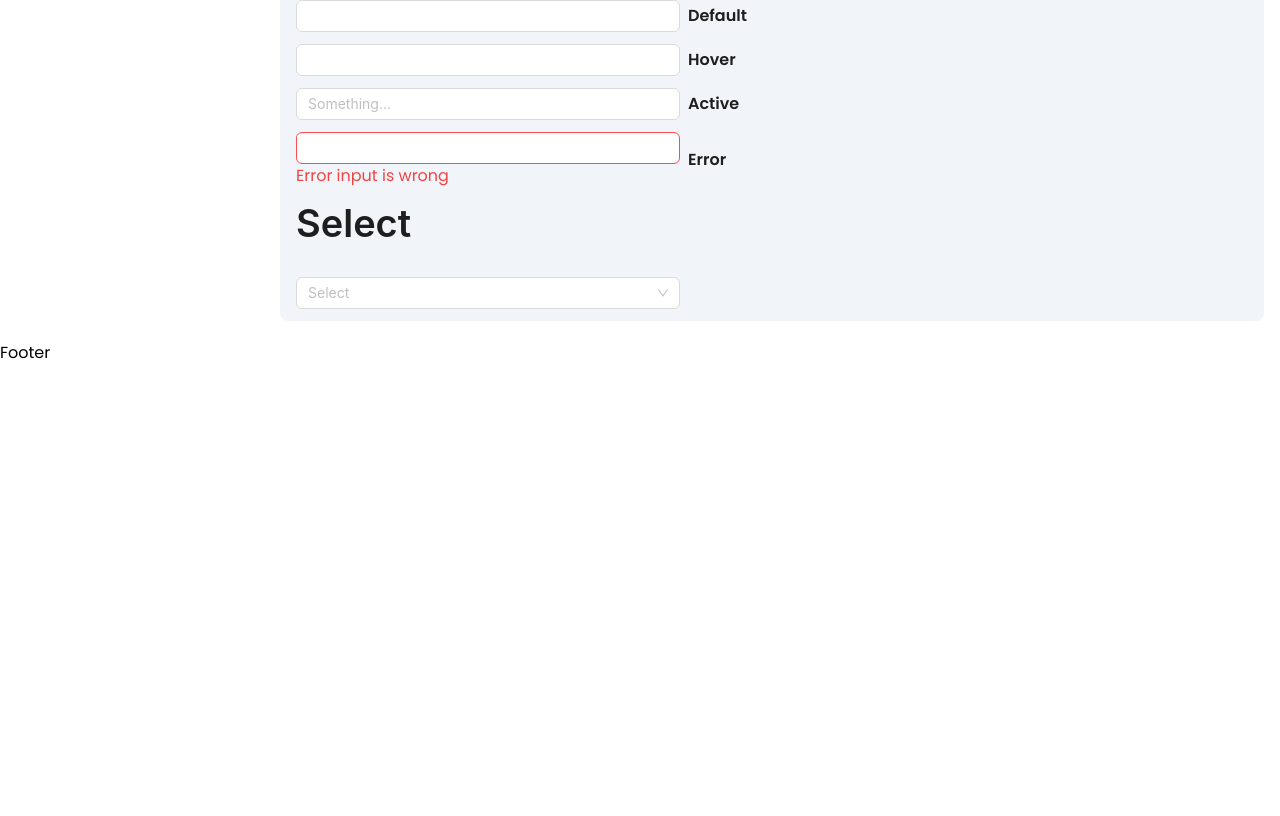
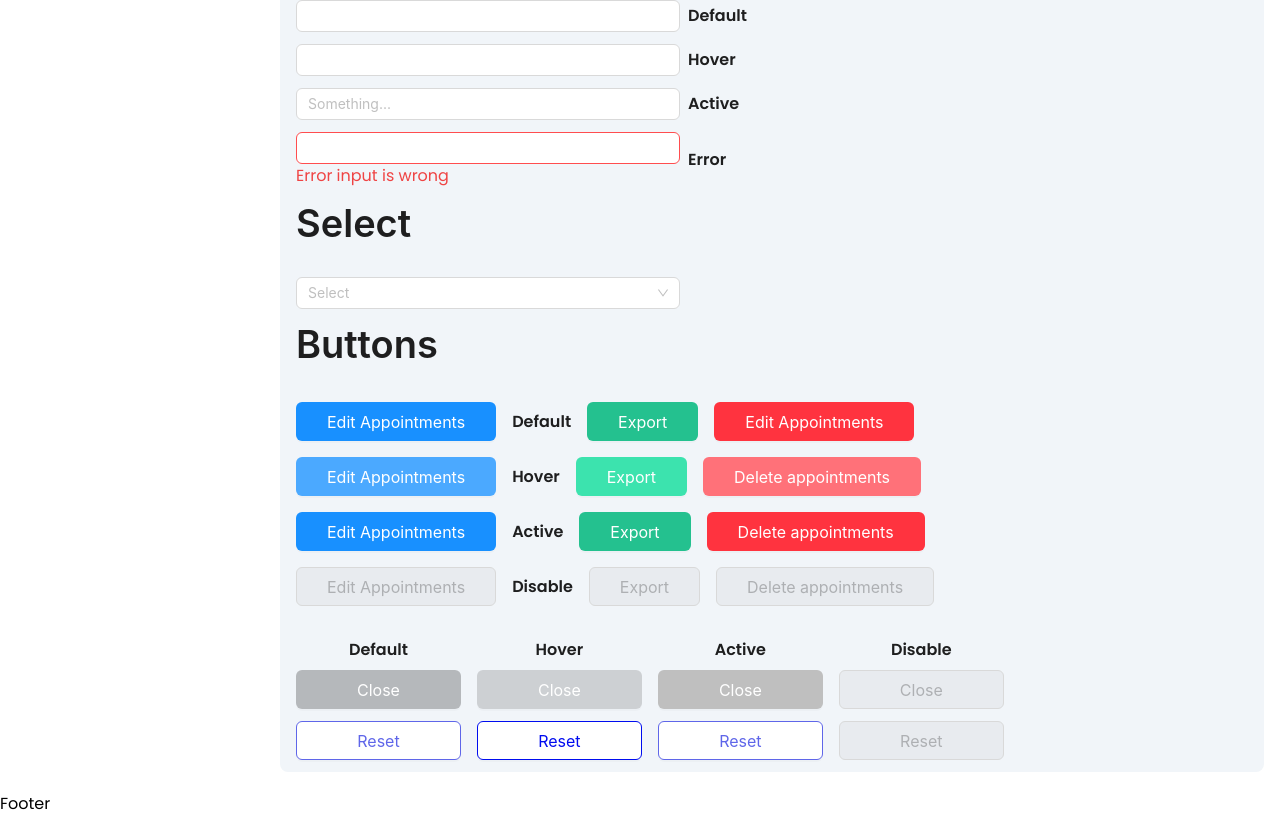
Before and after one commit to jontosh/drivingschool, a React (Vite) app: page /design/components in a window 1280 px wide. Shown: the part 1215-2031 px from the top of the page. Before the commit the page ends 1580 px from the top, so only its background shows below. Built offline with nearby package versions, Linux system fonts and the light colour scheme.

Commit message:
#fix #jsx updated "Select" and added "buttons"

```diff
--- a/src/components/form/index.jsx
+++ b/src/components/form/index.jsx
@@ -79,6 +79,7 @@ export const CustomSelect = ({
         value={value}
         onChange={onChange}
         placeholder={placeholder}
+        dropdownClassName={"border border-blue-500"}
       >
         {options.map(option => (
           <Option key={option.value} value={option.value}>{option.label}</Option>
--- a/src/pages/design/components.jsx
+++ b/src/pages/design/components.jsx
@@ -35,12 +35,12 @@ import { WiTime5 } from "react-icons/wi";
 import DesignStyle from "./design.module.scss";
 
 const options = [
-  { value: '1', label: 'Y1' },
-  { value: '2', label: 'Y2' },
-  { value: '3', label: 'Y3' },
-  { value: '4', label: 'Y4' },
-  { value: '5', label: 'Y5' },
-  { value: '6', label: 'Y6' }
+  { value: '', label: '' },
+  { value: '', label: '' },
+  { value: '', label: '' },
+  { value: '', label: '' },
+  { value: '', label: '' },
+  { value: '', label: '' }
 ]
 
 const Components = () => {
@@ -444,7 +444,7 @@ const Components = () => {
           </Title>
         </div>
       </div>
-      <div className={" flex flex-col gap-3 mb-3"}>
+      <div className={"flex flex-col gap-3 mb-3"}>
         <Typography.Title>
           Select
         </Typography.Title>
@@ -452,8 +452,226 @@ const Components = () => {
           <CustomSelect
             options={options}
             placeholder={"Select"}
-            className={"w-96"}
+            className={"w-96 bor"}
           />
+        </div>
+      </div>
+      <div className={"mb-3 flex flex-col gap-4"}>
+        <Typography.Title>
+          Buttons
+        </Typography.Title>
+        <div className={"flex items-center gap-4"}>
+          <ButtonComponent
+              defaultBg={"#1890FF"}
+              defaultHoverBg={"#1890FF"}
+              paddingInline={30}
+              controlHeight={39}
+          >
+            Edit Appointments
+          </ButtonComponent>
+          <Title level={2}>
+            Default
+          </Title>
+          <ButtonComponent
+              defaultBg={"#24C18F"}
+              defaultHoverBg={"#24C18F"}
+              paddingInline={30}
+              controlHeight={39}
+          >
+            Export
+          </ButtonComponent>
+          <ButtonComponent
+              defaultBg={"#FF333F"}
+              defaultHoverBg={"#FF333F"}
+              paddingInline={30}
+              controlHeight={39}
+          >
+            Edit Appointments
+          </ButtonComponent>
+        </div>
+        <div className={"flex items-center gap-4"}>
+          <ButtonComponent
+              defaultBg={"#4BA9FF"}
+              defaultHoverBg={"#4BA9FF"}
+              paddingInline={30}
+              controlHeight={39}
+          >
+            Edit Appointments
+          </ButtonComponent>
+          <Title level={2}>
+            Hover
+          </Title>
+          <ButtonComponent
+              defaultBg={"#3CE3AE"}
+              defaultHoverBg={"#3CE3AE"}
+              paddingInline={30}
+              controlHeight={39}
+          >
+            Export
+          </ButtonComponent>
+          <ButtonComponent
+              defaultBg={"#FF7179"}
+              defaultHoverBg={"#FF7179"}
+              paddingInline={30}
+              controlHeight={39}
+          >
+            Delete appointments
+          </ButtonComponent>
+        </div>
+        <div className={"flex items-center gap-4"}>
+          <ButtonComponent
+              defaultBg={"#1890FF"}
+              defaultHoverBg={"#1890FF"}
+              paddingInline={30}
+              controlHeight={39}
+          >
+            Edit Appointments
+          </ButtonComponent>
+          <Title level={2}>
+            Active
+          </Title>
+          <ButtonComponent
+              defaultBg={"#24C18F"}
+              defaultHoverBg={"#24C18F"}
+              paddingInline={30}
+              controlHeight={39}
+          >
+            Export
+          </ButtonComponent>
+          <ButtonComponent
+              defaultBg={"#FF333F"}
+              defaultHoverBg={"#FF333F"}
+              paddingInline={30}
+              controlHeight={39}
+          >
+            Delete appointments
+          </ButtonComponent>
+        </div>
+        <div className={"flex items-center gap-4"}>
+          <ButtonComponent
+              disabled={"disabled"}
+              defaultBg={"CFE8FF"}
+              defaultColor={"#000000"}
+              paddingInline={30}
+              controlHeight={39}
+          >
+            Edit Appointments
+          </ButtonComponent>
+          <Title level={2}>
+            Disable
+          </Title>
+          <ButtonComponent
+              disabled={"disabled"}
+              defaultBg={"#24C18F"}
+              defaultHoverBg={"#24C18F"}
+              paddingInline={30}
+              controlHeight={39}
+          >
+            Export
+          </ButtonComponent>
+          <ButtonComponent
+              disabled={"disabled"}
+              defaultBg={"#FFB7BB"}
+              paddingInline={30}
+              controlHeight={39}
+          >
+            Delete appointments
+          </ButtonComponent>
+        </div>
+        <div className={"flex gap-4 pt-5"}>
+          <div className={"flex flex-col gap-3 text-center"}>
+            <Title level={1}>
+              Default
+            </Title>
+            <ButtonComponent
+                controlHeight={39}
+                defaultBg={"#00000040"}
+                defaultHoverBg={"#00000040"}
+                paddingInline={60}
+            >
+              Close
+            </ButtonComponent>
+            <ButtonComponent
+                controlHeight={39}
+                defaultBg={"#FFFFFF"}
+                defaultHoverBg={"#FFFFFF"}
+                defaultColor={"#5F66E9"}
+                defaultHoverColor={"#5F66E9"}
+                defaultBorderColor={"#5F66E9"}
+                paddingInline={60}
+            >
+              Reset
+            </ButtonComponent>
+          </div>
+          <div className={"flex flex-col gap-3 text-center"}>
+            <Title level={1}>
+              Hover
+            </Title>
+            <ButtonComponent
+                controlHeight={39}
+                defaultBg={"#5F5F5F40"}
+                defaultHoverBg={"#5F5F5F40"}
+                paddingInline={60}
+            >
+              Close
+            </ButtonComponent>
+            <ButtonComponent
+                controlHeight={39}
+                defaultBg={"#FFFFFF"}
+                defaultHoverBg={"#FFFFFF"}
+                defaultColor={"#000CEF"}
+                defaultHoverColor={"#000CEF"}
+                defaultBorderColor={"#000CEF"}
+                paddingInline={60}
+            >
+              Reset
+            </ButtonComponent>
+          </div>
+          <div className={"flex flex-col gap-3 text-center"}>
+            <Title level={1}>
+              Active
+            </Title>
+            <ButtonComponent
+                controlHeight={39}
+                defaultBg={"#BFBFBF"}
+                defaultHoverBg={"#BFBFBF"}
+                paddingInline={60}
+            >
+              Close
+            </ButtonComponent>
+            <ButtonComponent
+                controlHeight={39}
+                defaultBg={"#FFFFFF"}
+                defaultHoverBg={"#FFFFFF"}
+                defaultColor={"#5F66E9"}
+                defaultHoverColor={"#5F66E9"}
+                defaultBorderColor={"#5F66E9"}
+                paddingInline={60}
+            >
+              Reset
+            </ButtonComponent>
+          </div>
+          <div className={"flex flex-col gap-3 text-center"}>
+            <Title level={1}>
+              Disable
+            </Title>
+            <ButtonComponent
+                disabled={"disabled"}
+                controlHeight={39}
+                defaultBg={"#5F5F5F40"}
+                defaultHoverBg={"#5F5F5F40"}
+                paddingInline={60}
+            >
+              Close
+            </ButtonComponent>
+            <ButtonComponent
+                disabled={"disabled"}
+                controlHeight={39}
+                paddingInline={60}
+            >
+              Reset
+            </ButtonComponent>
+          </div>
         </div>
       </div>
     </Fragment>
```
